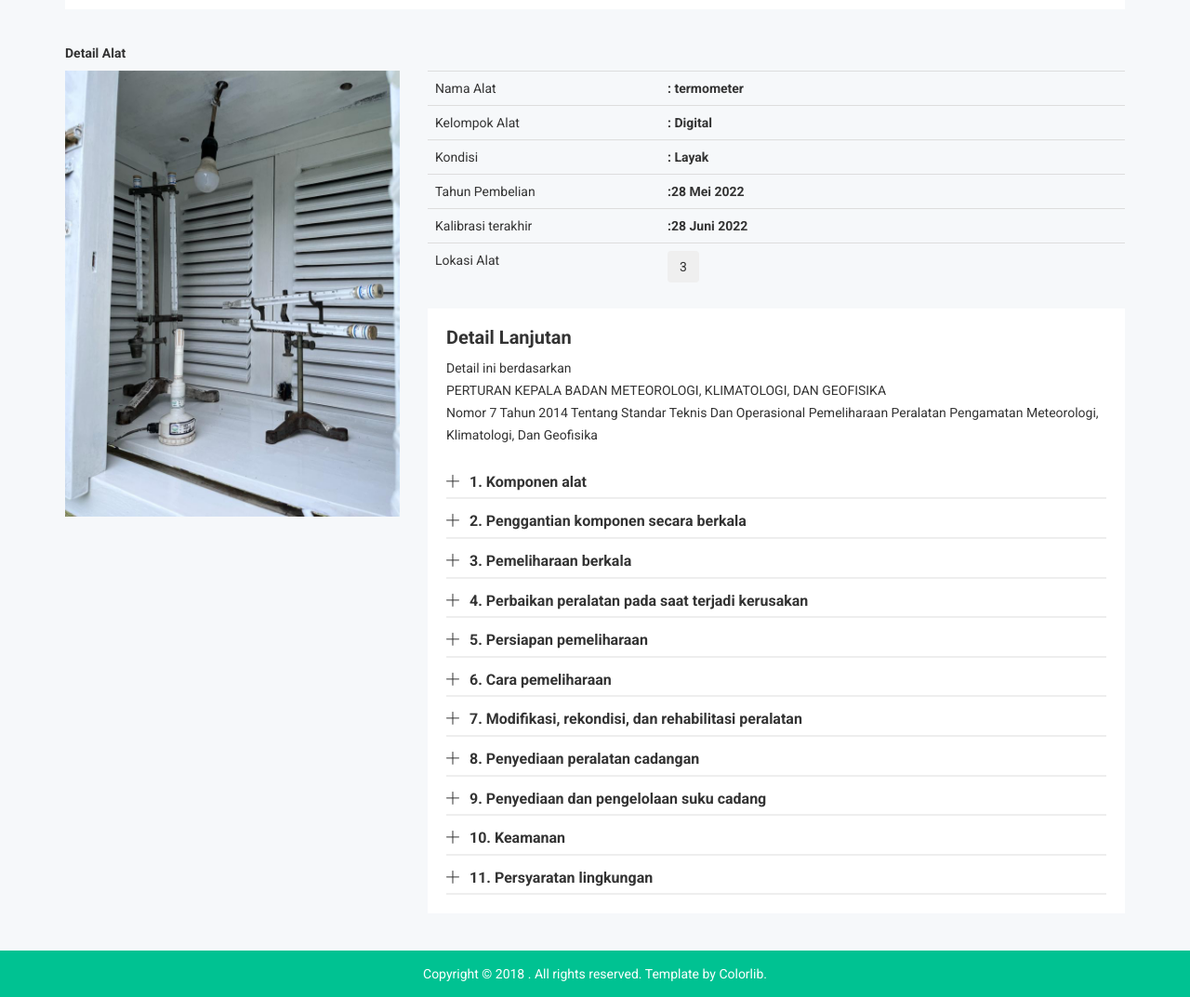
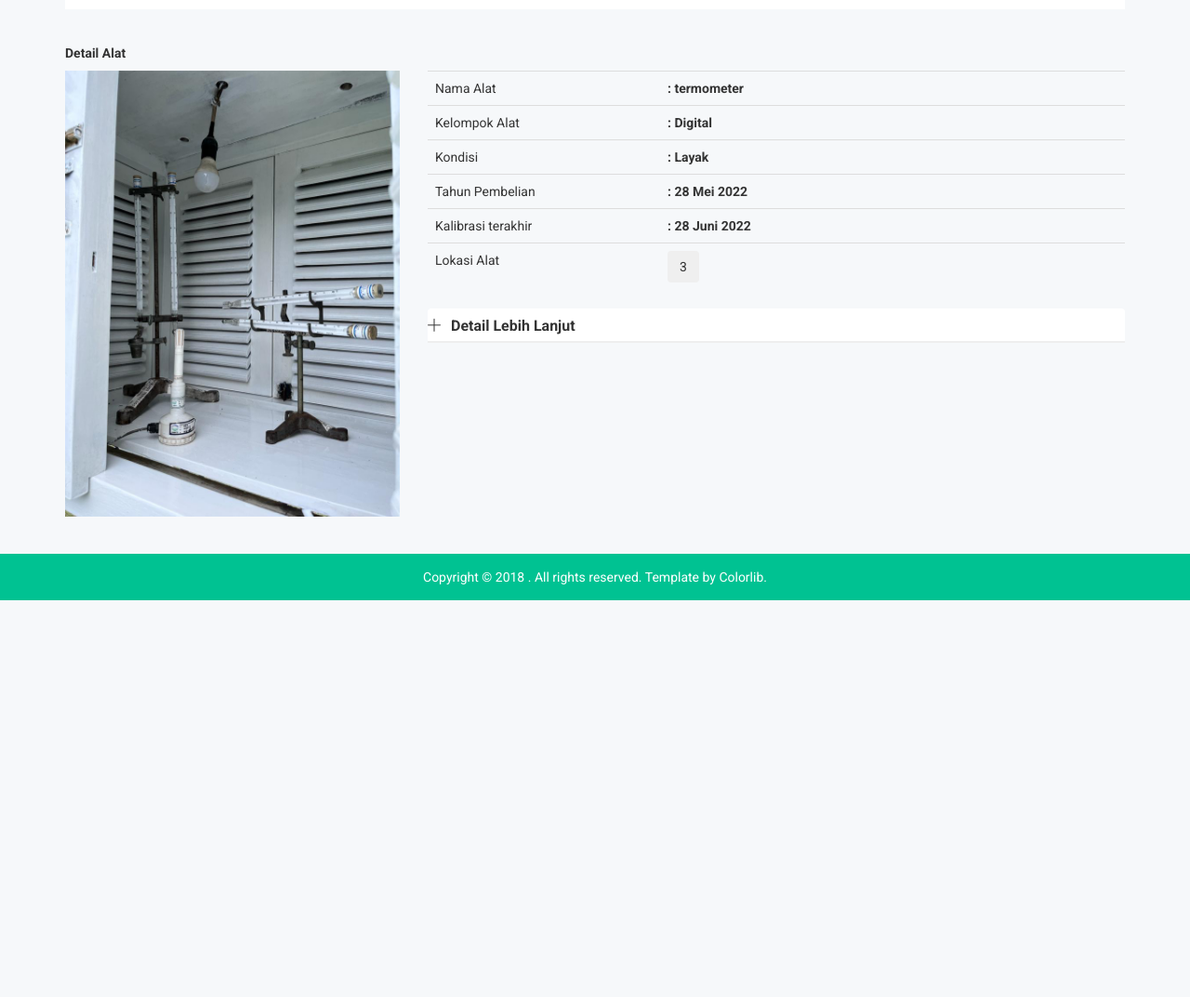
Before and after one commit to satriasapta/inventaris-alat-meteorologi, a CodeIgniter 4 app: template app/Views/admin/detailalat.php in a window 1280 px wide. Shown: the part 220-1293 px from the top of the page at 93% size. After the commit the page ends 866 px from the top, so only its background shows below. Run offline with PHP 8.4 and a stand-in for CodeIgniter, Linux system fonts and the light colour scheme; the template is opened without the code that fills it, so the values that code supplies are empty; some libraries are stand-ins or nearby versions; some web fonts are replaced.

Commit message:
detailupdate

```diff
--- a/app/Views/admin/detailalat.php
+++ b/app/Views/admin/detailalat.php
@@ -29,11 +29,11 @@
 
             <tr>
               <td>Tahun Pembelian</td>
-              <td><strong>:28 Mei 2022</strong></td>
+              <td><strong>: 28 Mei 2022</strong></td>
             </tr>
             <tr>
               <td>Kalibrasi terakhir</td>
-              <td><strong>:28 Juni 2022</strong></td>
+              <td><strong>: 28 Juni 2022</strong></td>
             </tr>
             <tr>
               <td>Lokasi Alat</td>
@@ -49,10 +49,24 @@
             </tr>
           </table>
           <tr>
+            <div class="row">
+              <div class="col-lg-12 col-md-12 col-sm-12 col-xs-12">
+                <div class="accordion-stn">
+                  <div class="panel-group" data-collapse-color="nk-green" id="detaillanjutan" role="tablist" aria-multiselectable="true">
+                    <div class="panel panel-collapse notika-accrodion-cus">
+                      <div class="panel-heading" role="tab">
+                        <h4 class="panel-title">
+                          <a data-toggle="collapse" data-parent="#accordionGreen" href="#accordionGreen-detail" aria-expanded="true">
+                            Detail Lebih Lanjut
+                          </a>
+                        </h4>
+                      </div>
+                      <div id="accordionGreen-detail" class="collapse" role="tabpanel">
+                        <div class="panel-body">
+
                           <div class="accordion-wn-wp">
                             <div class="accordion-hd">
-                <h2>Detail Lanjutan</h2>
-                <p>Detail ini berdasarkan</p>
+                              <h2>Detail ini berdasarkan</h2>
                               <p>PERTURAN KEPALA BADAN METEOROLOGI, KLIMATOLOGI, DAN GEOFISIKA</p>
                               <P>Nomor 7 Tahun 2014 Tentang Standar Teknis Dan Operasional Pemeliharaan Peralatan Pengamatan Meteorologi, Klimatologi, Dan Geofisika</P>
                             </div>
@@ -183,7 +197,7 @@
                                   <div class="panel-heading" role="tab">
                                     <h4 class="panel-title">
                                       <a class="collapsed" data-toggle="collapse" data-parent="#accordionGreen" href="#accordionGreen-10" aria-expanded="false">
-                          10. Keamanan </a>
+                                        10. Keamanan dan Persyaratan Lingkungan</a>
                                     </h4>
                                   </div>
                                   <div id="accordionGreen-10" class="collapse" role="tabpanel">
@@ -192,16 +206,7 @@
                                     </div>
                                   </div>
                                 </div>
-                  <div class="panel panel-collapse notika-accrodion-cus">
-                    <div class="panel-heading" role="tab">
-                      <h4 class="panel-title">
-                        <a class="collapsed" data-toggle="collapse" data-parent="#accordionGreen" href="#accordionGreen-11" aria-expanded="false">
-                          11. Persyaratan lingkungan </a>
-                      </h4>
-                    </div>
-                    <div id="accordionGreen-11" class="collapse" role="tabpanel">
-                      <div class="panel-body">
-                        <p>Anim pariatur cliche reprehenderit, enim eiusmod high life accusamus terry cry then richardson ad squid. 3 wolf moon officia aute, non cupidatat skateboard dolor brunch. Food truck quinoa nesciunt laborum eiusmod. Brunch 3 wolf msr noontemporem, sunt aliqua put a bird on it squid single-origin coffee nullassumendan shoreditch et.</p>
+
                               </div>
                             </div>
                           </div>
--- a/app/Views/admin/templateadmin.php
+++ b/app/Views/admin/templateadmin.php
@@ -4,7 +4,7 @@
 <head>
     <meta charset="utf-8">
     <meta http-equiv="x-ua-compatible" content="ie=edge">
-    <title>Dashboard ALMET | ALAT METEOROLOGI</title>
+    <title>ALMET | ALAT METEOROLOGI</title>
     <meta name="description" content="">
     <meta name="viewport" content="width=device-width, initial-scale=1">
     <!-- favicon
```
Lines whose indentation alone changed are shown as unchanged.
